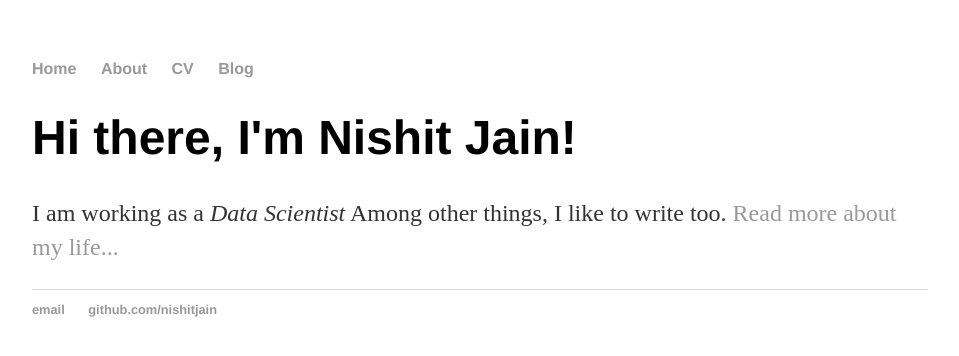
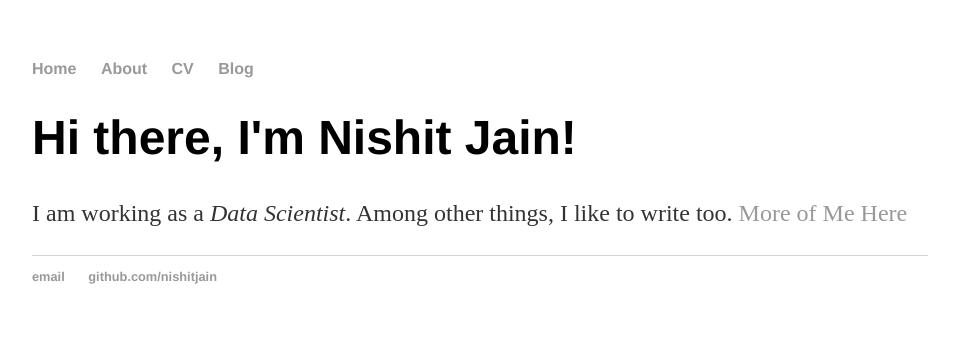
Before and after one commit to nishitjain/nishitjain.github.io, a Jekyll site: the page built from index.html, in a window 1280 px wide. Shown: the top 356 px of the page, without its empty margins (160-1119 px from the left). Built offline with Jekyll 4.4.1, drawn with Linux system fonts in a browser that asks for light colours.

Commit message:
Update index.html

```diff
--- a/index.html
+++ b/index.html
@@ -1,29 +1,8 @@
-<!DOCTYPE html>
-<html>
-	<head>
-		<title>Nishit Jain </title>
-		<link rel="stylesheet" type="text/css" href="/css/main.css">
-	</head>
-	<body>
-		<nav>
-    		<ul>
-        		<li><a href="/">Home</a></li>
-	        	<li><a href="/about">About</a></li>
-        		<li><a href="/cv">CV</a></li>
-        		<li><a href="/blog">Blog</a></li>
-    		</ul>
-		</nav>
-		<div class="container">
-    		<div class="blurb">
-        		<h1>Hi there, I'm Nishit Jain!</h1>
-				<p>I am working as a <em>Data Scientist</em> Among other things, I like to write too. <a href="/about">Read more about my life...</a></p>
-    		</div><!-- /.blurb -->
-		</div><!-- /.container -->
-		<footer>
-    		<ul>
-        		<li><a href="mailto:nishhit777@gmail.com">email</a></li>
-        		<li><a href="https://github.com/nishitjain">github.com/nishitjain</a></li>
-			</ul>
-		</footer>
-	</body>
-</html>
+---
+layout: default
+title: Nishit Jain, Data Scientist
+---
+<div class="blurb">
+	<h1>Hi there, I'm Nishit Jain!</h1>
+	<p>I am working as a <em>Data Scientist</em>. Among other things, I like to write too. <a href="/about">More of Me Here</a></p>
+</div><!-- /.blurb -->
```
